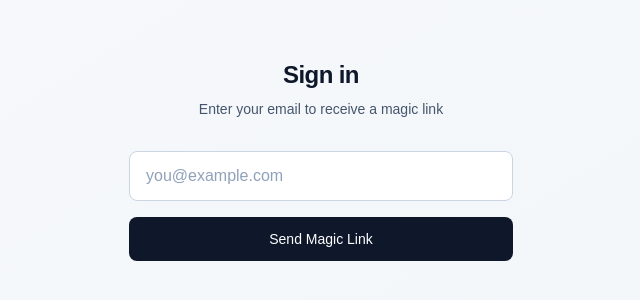
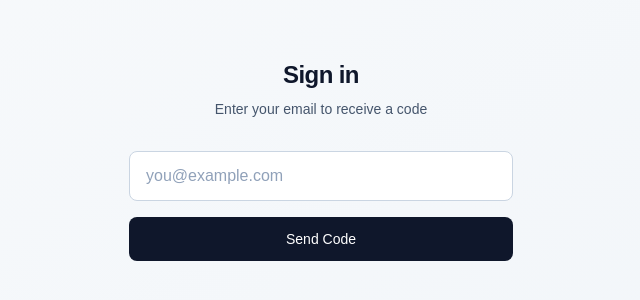
Before and after one commit to eternalpriyan/craft-timeblock-kanban, a Next.js app: page /login in a window 1280 px wide. Shown: the part 240-540 px from the top of the page, without its empty margins (319-959 px from the left). Built offline with nearby package versions, Linux system fonts and the light colour scheme.

Commit message:
Switch to OTP code auth, show error messages

```diff
--- a/src/app/login/page.tsx
+++ b/src/app/login/page.tsx
@@ -1,53 +1,92 @@
-'use client'
+"use client";
 
-import { useState } from 'react'
-import { createClient } from '@/lib/supabase/client'
+import { useState, useEffect, Suspense } from "react";
+import { useSearchParams } from "next/navigation";
+import { createClient } from "@/lib/supabase/client";
 
-export default function LoginPage() {
-  const [email, setEmail] = useState('')
-  const [loading, setLoading] = useState(false)
-  const [message, setMessage] = useState<{ type: 'success' | 'error'; text: string } | null>(null)
+function LoginForm() {
+  const searchParams = useSearchParams();
+  const [email, setEmail] = useState("");
+  const [otp, setOtp] = useState("");
+  const [step, setStep] = useState<"email" | "otp">("email");
+  const [loading, setLoading] = useState(false);
+  const [message, setMessage] = useState<{
+    type: "success" | "error";
+    text: string;
+  } | null>(null);
 
-  const handleLogin = async (e: React.FormEvent) => {
-    e.preventDefault()
-    setLoading(true)
-    setMessage(null)
+  useEffect(() => {
+    const error = searchParams.get("error");
+    if (error === "auth") {
+      setMessage({
+        type: "error",
+        text: "Authentication failed. Please try again.",
+      });
+    }
+  }, [searchParams]);
 
-    const supabase = createClient()
+  const handleSendOtp = async (e: React.FormEvent) => {
+    e.preventDefault();
+    setLoading(true);
+    setMessage(null);
+
+    const supabase = createClient();
     const { error } = await supabase.auth.signInWithOtp({
       email,
       options: {
-        emailRedirectTo: `${window.location.origin}/auth/callback`,
+        shouldCreateUser: true,
       },
-    })
+    });
 
     if (error) {
-      setMessage({ type: 'error', text: error.message })
+      setMessage({ type: "error", text: error.message });
     } else {
-      setMessage({ type: 'success', text: 'Check your email for the magic link!' })
-      setEmail('')
+      setStep("otp");
+      setMessage({
+        type: "success",
+        text: "Check your email for the 6-digit code.",
+      });
     }
 
-    setLoading(false)
+    setLoading(false);
+  };
+
+  const handleVerifyOtp = async (e: React.FormEvent) => {
+    e.preventDefault();
+    setLoading(true);
+    setMessage(null);
+
+    const supabase = createClient();
+    const { error } = await supabase.auth.verifyOtp({
+      email,
+      token: otp,
+      type: "email",
+    });
+
+    if (error) {
+      setMessage({ type: "error", text: error.message });
+    } else {
+      window.location.href = "/app";
     }
 
+    setLoading(false);
+  };
+
   return (
-    <div className="flex min-h-screen items-center justify-center bg-gradient-to-br from-slate-50 to-slate-100 dark:from-slate-900 dark:to-slate-950 px-4">
     <div className="w-full max-w-sm space-y-8">
       <div className="text-center">
         <h1 className="text-2xl font-bold tracking-tight text-slate-900 dark:text-white">
           Sign in
         </h1>
         <p className="mt-2 text-sm text-slate-600 dark:text-slate-400">
-            Enter your email to receive a magic link
+          {step === "email"
+            ? "Enter your email to receive a code"
+            : `Enter the code sent to ${email}`}
         </p>
       </div>
 
-        <form onSubmit={handleLogin} className="space-y-4">
-          <div>
-            <label htmlFor="email" className="sr-only">
-              Email address
-            </label>
+      {step === "email" ? (
+        <form onSubmit={handleSendOtp} className="space-y-4">
           <input
             id="email"
             type="email"
@@ -57,27 +96,76 @@ export default function LoginPage() {
             required
             className="w-full rounded-lg border border-slate-300 bg-white px-4 py-3 text-slate-900 placeholder-slate-400 focus:border-slate-500 focus:outline-none focus:ring-1 focus:ring-slate-500 dark:border-slate-700 dark:bg-slate-800 dark:text-white dark:placeholder-slate-500 dark:focus:border-slate-500"
           />
-          </div>
-
           <button
             type="submit"
             disabled={loading}
             className="w-full rounded-lg bg-slate-900 px-4 py-3 text-sm font-medium text-white transition-colors hover:bg-slate-700 disabled:cursor-not-allowed disabled:opacity-50 dark:bg-white dark:text-slate-900 dark:hover:bg-slate-200"
           >
-            {loading ? 'Sending...' : 'Send Magic Link'}
+            {loading ? "Sending..." : "Send Code"}
           </button>
         </form>
+      ) : (
+        <form onSubmit={handleVerifyOtp} className="space-y-4">
+          <input
+            id="otp"
+            type="text"
+            inputMode="numeric"
+            pattern="[0-9]*"
+            maxLength={6}
+            value={otp}
+            onChange={(e) => setOtp(e.target.value.replace(/\D/g, ""))}
+            placeholder="123456"
+            required
+            className="w-full rounded-lg border border-slate-300 bg-white px-4 py-3 text-center text-2xl tracking-widest text-slate-900 placeholder-slate-400 focus:border-slate-500 focus:outline-none focus:ring-1 focus:ring-slate-500 dark:border-slate-700 dark:bg-slate-800 dark:text-white dark:placeholder-slate-500 dark:focus:border-slate-500"
+          />
+          <button
+            type="submit"
+            disabled={loading || otp.length !== 6}
+            className="w-full rounded-lg bg-slate-900 px-4 py-3 text-sm font-medium text-white transition-colors hover:bg-slate-700 disabled:cursor-not-allowed disabled:opacity-50 dark:bg-white dark:text-slate-900 dark:hover:bg-slate-200"
+          >
+            {loading ? "Verifying..." : "Verify Code"}
+          </button>
+          <button
+            type="button"
+            onClick={() => {
+              setStep("email");
+              setOtp("");
+              setMessage(null);
+            }}
+            className="w-full text-sm text-slate-500 hover:text-slate-700 dark:text-slate-400 dark:hover:text-slate-200"
+          >
+            Use a different email
+          </button>
+        </form>
+      )}
 
       {message && (
         <p
           className={`text-center text-sm ${
-              message.type === 'success' ? 'text-green-600 dark:text-green-400' : 'text-red-600 dark:text-red-400'
+            message.type === "success"
+              ? "text-green-600 dark:text-green-400"
+              : "text-red-600 dark:text-red-400"
           }`}
         >
           {message.text}
         </p>
       )}
     </div>
+  );
+}
+
+export default function LoginPage() {
+  return (
+    <div className="flex min-h-screen items-center justify-center bg-gradient-to-br from-slate-50 to-slate-100 dark:from-slate-900 dark:to-slate-950 px-4">
+      <Suspense
+        fallback={
+          <div className="w-full max-w-sm text-center text-slate-500">
+            Loading...
           </div>
-  )
         }
+      >
+        <LoginForm />
+      </Suspense>
+    </div>
+  );
+}
```
Lines whose indentation alone changed are shown as unchanged.
